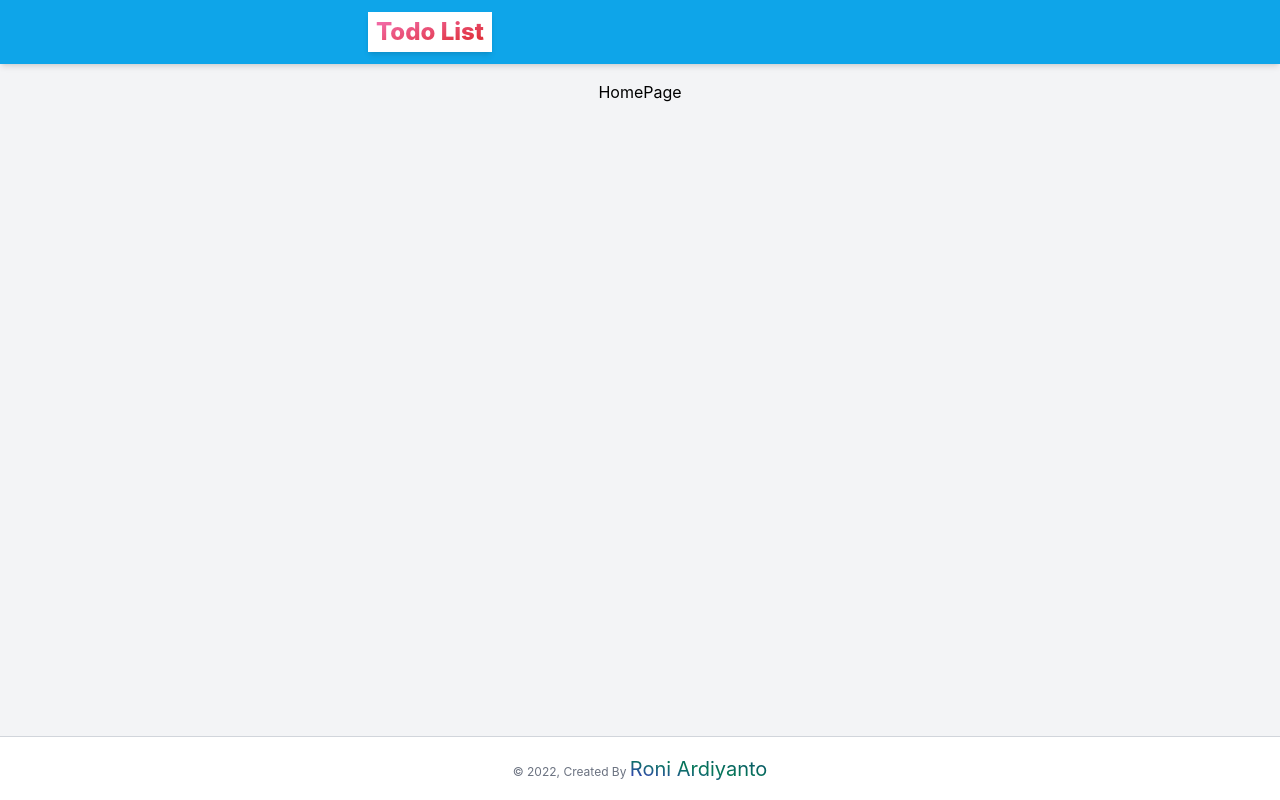
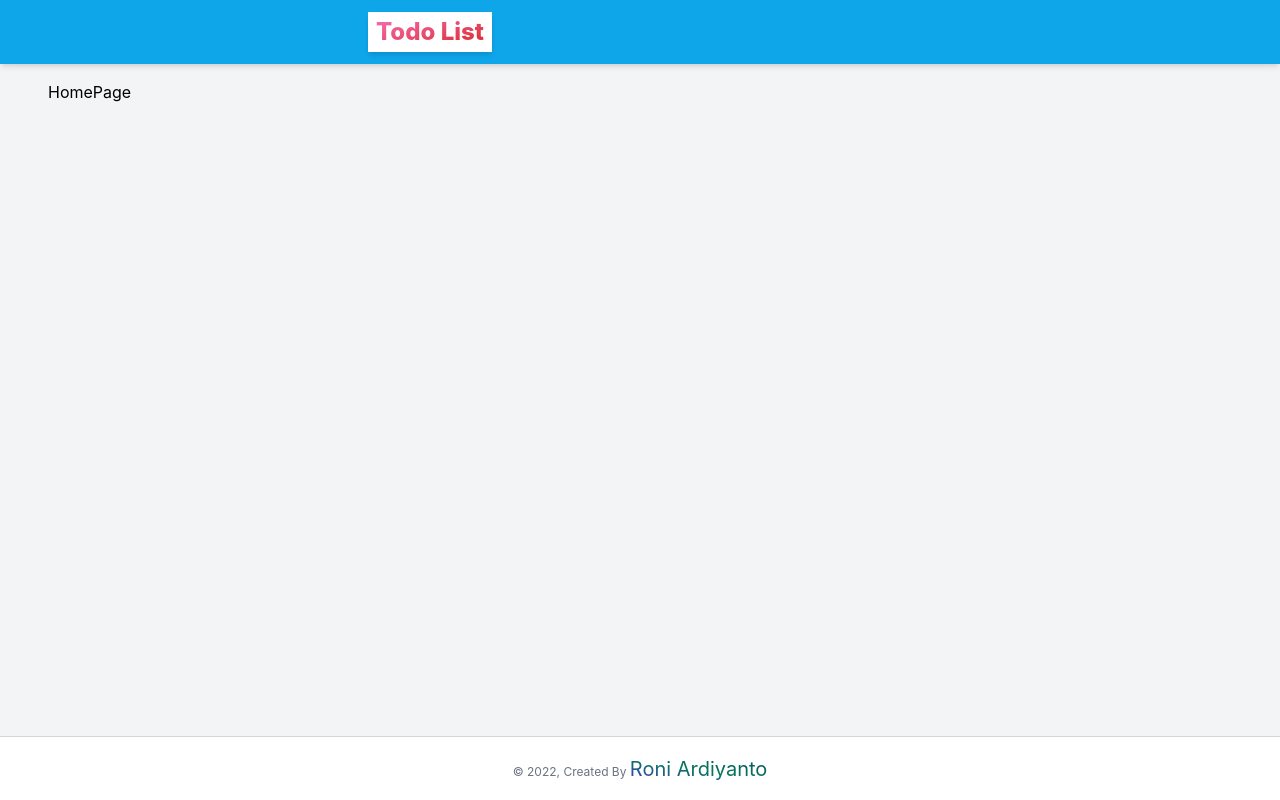
Before and after one commit to enjinerd/react-template-for-apply-job, a React (Create React App) app: page / in a window 1280 px wide. Built offline with nearby package versions, Linux system fonts and the light colour scheme; no server answers.

Commit message:
feat: :sparkles: add todo item and change layout style

```diff
--- a/src/components/layout/page/Page.jsx
+++ b/src/components/layout/page/Page.jsx
@@ -1,5 +1,5 @@
 const Page = ({ children }) => {
-  return <section className="flex flex-col flex-1 py-16">{children}</section>;
+  return <section className="flex flex-col items-start py-16">{children}</section>;
 };
 
 export default Page;
--- a/src/components/layout/page/PageContent.jsx
+++ b/src/components/layout/page/PageContent.jsx
@@ -2,9 +2,9 @@ import Container from './Container';
 
 const PageContent = ({ children }) => {
   return (
-    <div className="flex flex-col flex-1 px-4 pb-12">
+    <div className="flex flex-col px-4 pb-12">
       <Container>
-        <div className="flex flex-col items-center px-3 py-4 space-y-2 lg:px-8">{children}</div>
+        <div className="flex flex-col px-3 py-4 space-y-2 lg:px-8">{children}</div>
       </Container>
     </div>
   );
--- /dev/null
+++ b/src/components/todo/TodoItem.jsx
@@ -0,0 +1 @@
+const TodoItem = ({ todoId, title, description, status, createdAt }) => {};
```
